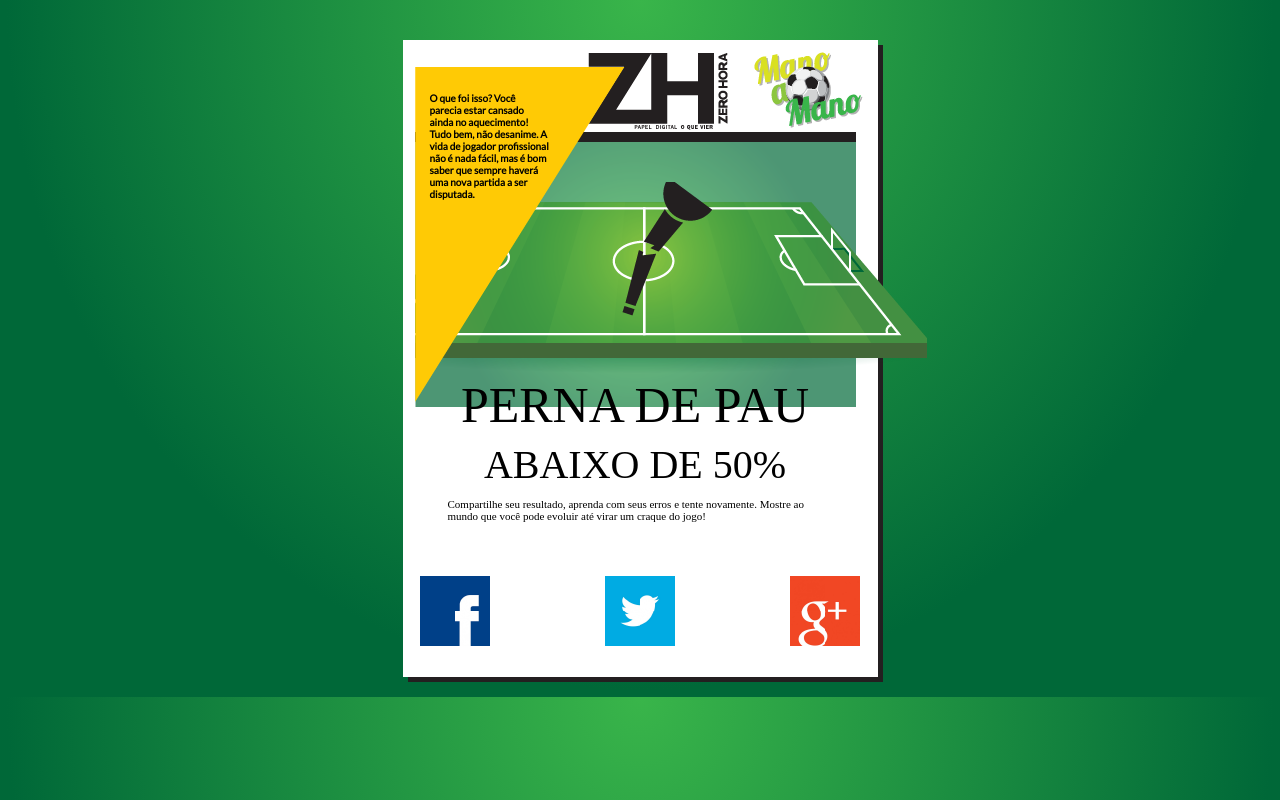
After one commit to rssilva/newsCardGame, a PHP site: page /pern.html in a window 1280 px wide. The commit adds this page. Run offline with PHP 8.4, Linux system fonts and the light colour scheme.

Commit message:
adding sharing pages, links, styles

```diff
--- a/css/style.css
+++ b/css/style.css
@@ -1,13 +1,16 @@
 html, body {
 	margin: 0;
 	padding: 0;
-	height: 100%;
-	min-height: 100%;
+	min-height: 600px;
 	background: #006838; /* Old browsers */
 	background: -webkit-radial-gradient(top, ellipse cover,  #39b54a 0%, #006838 70%); /* Chrome10+,Safari5.1+ */
 	background: -o-radial-gradient(top, ellipse cover,  #39b54a 0%, #006838 70%); /* Opera 12+ */
 	background: -ms-radial-gradient(top, ellipse cover,  #39b54a 0%, #006838 70%); /* IE10+ */
 	background: radial-gradient(ellipse at top,  #39b54a 0%, #006838 70%); /* W3C */
+}
+
+body {
+	background: transparent;
 }
 
 p {
@@ -21,9 +24,9 @@ p {
 #wrapper {
 	width: 100%;
 	max-width: 1000px;
-	height: 100%;
-	max-height: 800px;
+	min-height: 600px;
 	position: relative;
+	top: 0;
 	margin: 0 auto;
 }
 
@@ -32,7 +35,8 @@ p {
 	width: 120px;
 	height: 60px;
 	top: 0;
-	right: 0;
+	right: 200px;
+	z-index: 4;
 }
 
 .game-general-options .general-option-button {
@@ -108,11 +112,13 @@ p {
 #player .card {
 	left: 0;
 	transform: perspective(500px) rotateX(50deg) skewX(-23deg);
+	-webkit-transform: perspective(500px) rotateX(50deg) skewX(-23deg);
 }
 
 #computer .card {
 	right: 0;
 	transform: perspective(500px) rotateX(50deg) skewX(23deg);
+	-webkit-transform: perspective(500px) rotateX(50deg) skewX(23deg);
 }
 
 .card > div {
@@ -199,6 +205,7 @@ p {
 	width: 100%;
 	height: 100%;
 	transform: rotateY(180deg);
+	-webkit-transform: rotateY(180deg);
 }
 
 .card .front-inner {
@@ -213,6 +220,7 @@ p {
 	background: #c0c0c0;
 	background: linear-gradient(to bottom, #c0c0c0, #efefef);;
 	transform: rotateY(0);
+	-webkit-transform: rotateY(0);
 	border: 1px solid #666;
 	top: 0;
 	bottom: 0;
@@ -232,20 +240,24 @@ p {
 #player .flipped {
 	left: 100px;
 	transform: rotateX(0deg) skewX(0deg);
+	-webkit-transform: rotateX(0deg) skewX(0deg);
 }
 
 #computer .flipped {
 	right: 100px;
 	transform: rotateX(0deg) skewX(0deg);
+	-webkit-transform: rotateX(0deg) skewX(0deg);
 }
 
 .flipped .front {
 	transform: rotateY(0);
+	-webkit-transform: rotateY(0);
 	visibility: visible;
 }
 
 .flipped .cover {
 	transform: rotateY(-180deg);
+	-webkit-transform: rotateY(-180deg);
 }
 
 #start-modal {
@@ -368,8 +380,7 @@ p {
 	left: 50%;
 	width: 100px;
 	margin-left: -100px;
-	height: 50px;
-	/*background-color: red;*/
+	height: 30px;
 }
 
 .looser {
@@ -386,12 +397,13 @@ p {
 
 .ok-button {
 	width: 200px;
-	height: 200px;
+	height: 100px;
 	font-size: 50px;
 }
 
 .score-container {
 	height: 74px;
+	margin-top: 70px;
 }
 
 .score-display {
@@ -420,6 +432,7 @@ p {
 	margin-left: 12px;
 	line-height: 70px;
 	text-align: center;
+	color: #006838;
 }
 
 .score-user .score-number {
@@ -432,25 +445,39 @@ p {
 	margin-left: 10px;
 }
 
+.score-name {
+	display: block;
+	float: left;
+	height: 74px;
+	color: #fff;
+	font-size: 28px;
+	font-family: 'Lobster Regular', ;
+}
+
+.player-name {
+	margin: 17px 0 0 61px;
+	float: left;
+}
+
+.pc-name {
+	margin: 17px 61px 0 0;
+	float: right;
+}
+
 .card .highlighted-attribute {
 	background-color: red;
 }
 
-#player .card .highlighted-attribute:hover {
-	background: red;
-}
 
-#player .card .highlighted-attribute:hover:before {
-	background: red;
-}
 
 #share-wrapper {
 	background-color: #fff;
-	margin: 40px auto 0 auto;
+	margin: 40px auto 20px auto;
 	min-height: 625px;
 	padding: 12px 0 0 12px;
 	width: 463px;
 	position: relative;
+	box-shadow: #231f20 5px 5px;
 }
 
 #share-zh-logo {
@@ -567,6 +594,12 @@ p {
 	float: left;
 	cursor: pointer;
 	background-image: url('../img/spr-social.png')
+}
+
+.share-link {
+	width: 71px;
+	height: 71px;
+	display: block;
 }
 
 .twitter-button {
--- a/js/SoundModule.js
+++ b/js/SoundModule.js
@@ -40,7 +40,7 @@
 				this.isSupported 	= typeof buzz !== 'undefined' && buzz.isSupported();
 				this.extension 		= this.getExtension();
 
-				this.loadMusic('music', 'audio/music1', {loop: true});
+				this.loadMusic('music', 'audio/music2', {loop: true});
 			},
 
 			loadMusic: function (name, url, options) {
--- /dev/null
+++ b/pern.html
@@ -0,0 +1,56 @@
+<!DOCTYPE HTML>
+<html lang="pt-BR">
+<head>
+	<meta charset="UTF-8">
+	<title>Mano a Mano</title>
+
+	<meta property="og:image" content="http://www.dailydevtips.com/cards/img/share-perna.png"/>
+	<meta property="og:title" content="Mano a Mano"/>
+	<meta property="og:description" content="A vida de jogador profissional não é nada fácil, mas é bom saber que sempre haverá uma nova partida a ser disputada."/>
+	<meta property="og:url"   content="http://www.dailydevtips.com/cards/cards/pern.html"/>
+	<meta property="og:site_name" content="Mano a Mano"/>
+	<meta property="og:type" content="website"/>
+
+	<link href='http://fonts.googleapis.com/css?family=Lato' rel='stylesheet' type='text/css'>
+	<link href='http://fonts.googleapis.com/css?family=Oswald:400,300' rel='stylesheet' type='text/css'>
+	<link href='http://fonts.googleapis.com/css?family=Lobster' rel='stylesheet' type='text/css'>
+	<link rel="stylesheet" href="css/style.css" />
+</head>
+<body>
+	<div id="wrapper">
+		<div id="share-wrapper" class="noob">
+			<div id="share-zh-logo"></div>
+			<div id="share-logo"></div>
+			<div id="punchline">
+				O que foi isso? Você parecia estar cansado ainda no aquecimento! Tudo bem, não desanime. A vida de jogador profissional não é nada fácil, mas é bom saber que sempre haverá uma nova partida a ser disputada.
+			</div>
+			<div id="share-field-wrapper">
+				<div id="share-field"></div>
+				<div id="share-image"></div>
+				<div id="text-container">
+					<div class="share-title">
+						PERNA DE PAU
+					</div>
+					<div class="share-subtitle">
+						ABAIXO DE 50%
+					</div>
+					<div class="share-description">
+						Compartilhe seu resultado, aprenda com seus erros e tente novamente. Mostre ao mundo que você pode evoluir até virar um craque do jogo!
+					</div>
+				</div>
+			</div>
+			<div id="share-buttons">
+				<div class="share-button facebook-button">
+					<a target="_blank" href="http://www.facebook.com/sharer.php?s=100&amp;p[url]=http://dailydevtips.com/cards/pern.html" class="share-link"></a>
+				</div>
+				<div class="share-button twitter-button">
+					<a target="_blank" href="https://twitter.com/intent/tweet?text=A vida de jogador profissional não é nada fácil, mas é bom saber que sempre haverá uma nova partida a ser disputada.&amp;url=http://dailydevtips.com/cards/pern.html" class="share-link"></a>
+				</div>
+				<div class="share-button google-plus-button">
+					<a target="_blank" href="https://plus.google.com/share?url=http://dailydevtips.com/cards/pern.html" class="share-link"></a>
+				</div>
+			</div>
+		</div>
+	</div>
+</body>
+</html>
```
Also changed, not shown: c17.html (+9 -3 lines), crque.html (added, +56 -0 lines), index.html (+16 -7 lines), m2.html (+9 -3 lines), p1.html (+11 -7 lines), prms.html (added, +56 -0 lines), img/cover.png (added), img/share-craque.png (added), img/share-perna.png (added), img/share-promessa.png (added), img/share.png (added).
